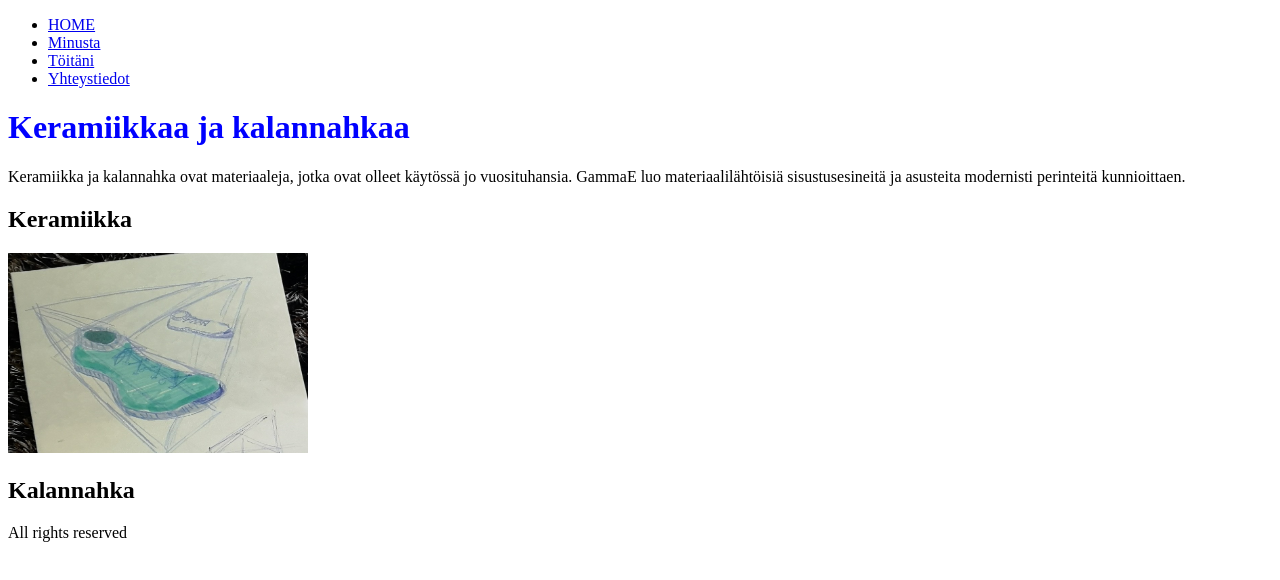
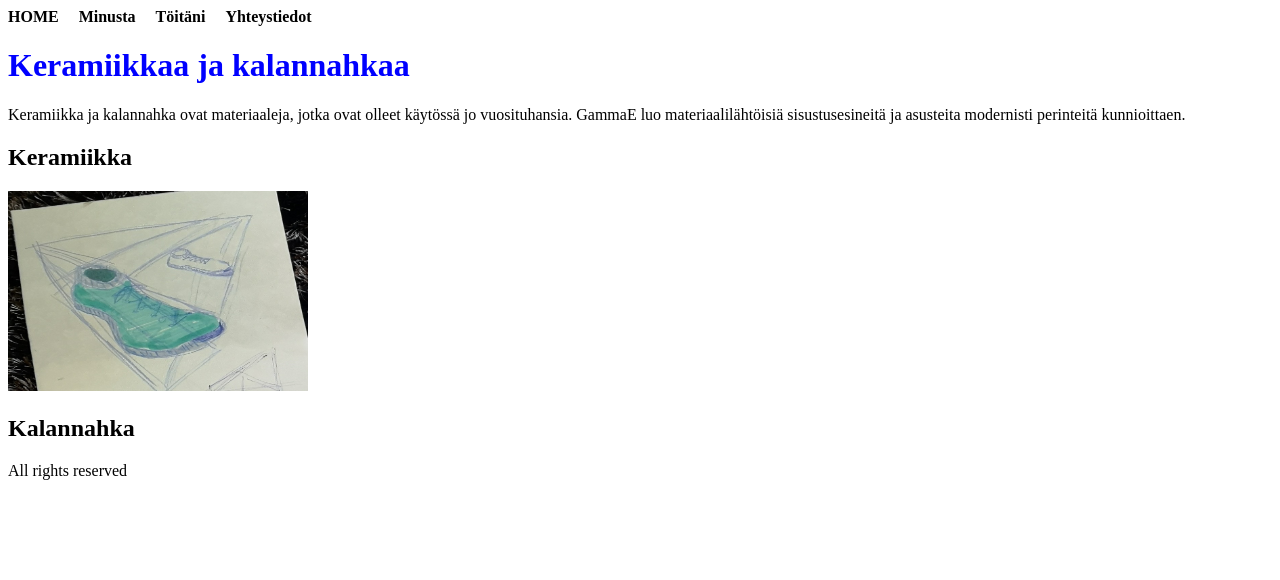
Before and after one commit to sisupussi/sisupussi.github.io, a plain HTML site: page index.html in a window 1280 px wide. Drawn offline with Linux system fonts and the light colour scheme.

Commit message:
Update index.html

```diff
--- a/index.html
+++ b/index.html
@@ -5,6 +5,26 @@
     <title>Keramiikkataidetta ja kalannahkaa</title>
     <meta name="description" content="Keramiikkaa ja kalannahkaa">
     <meta name="google-site-verification" content="ShMAr4sA47X_fdXsIuLwyxhww94JpZjD7rSGB13sS70" />
+    <style>
+    nav ul {
+        list-style: none;        /* Poistaa pisteet */
+        padding: 0;
+        margin: 0;
+        display: flex;           /* Asettaa linkit vierekkäin */
+        gap: 20px;               /* Väliä linkkien väliin */
+    }
+
+    nav a {
+        text-decoration: none;   /* Poistaa alleviivauksen */
+        color: black;            /* Linkkien väri */
+        font-weight: bold;
+    }
+
+    nav a:hover {
+        color: blue;             /* Väri kun hiiri menee päälle */
+    }
+</style>
+
 </head>
 <body>
         <header>
@@ -16,7 +36,6 @@
                 <li><a href="#yhteystiedot">Yhteystiedot</a></li>
             </ul>
         </nav>
-    <header>
         <h1 style="color:blue;">Keramiikkaa ja kalannahkaa</h1>
     </header>
     <main>
```
